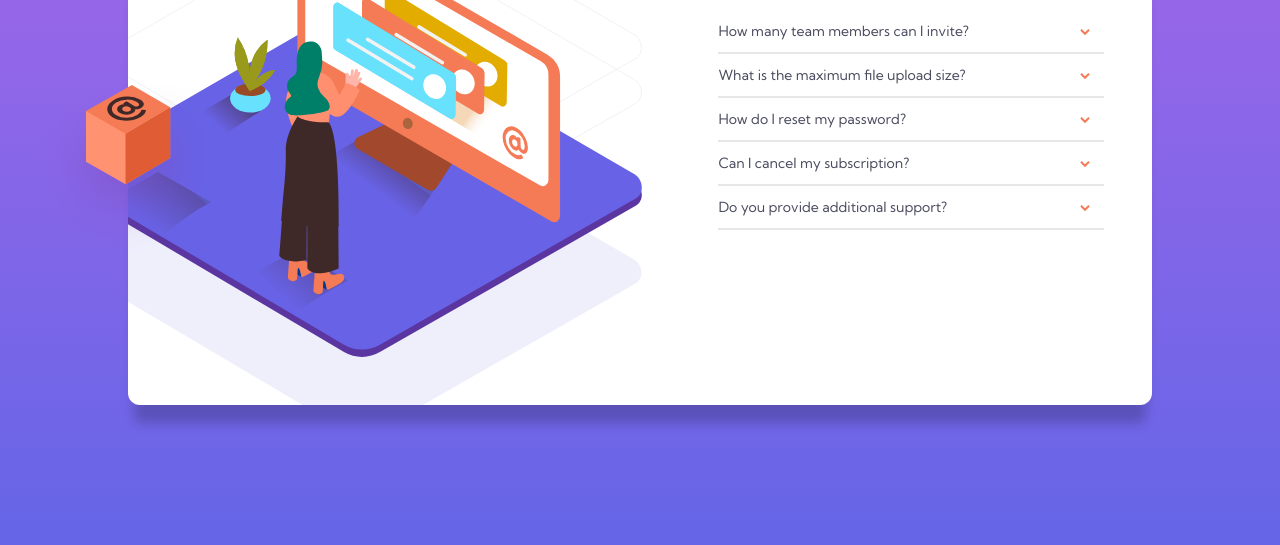
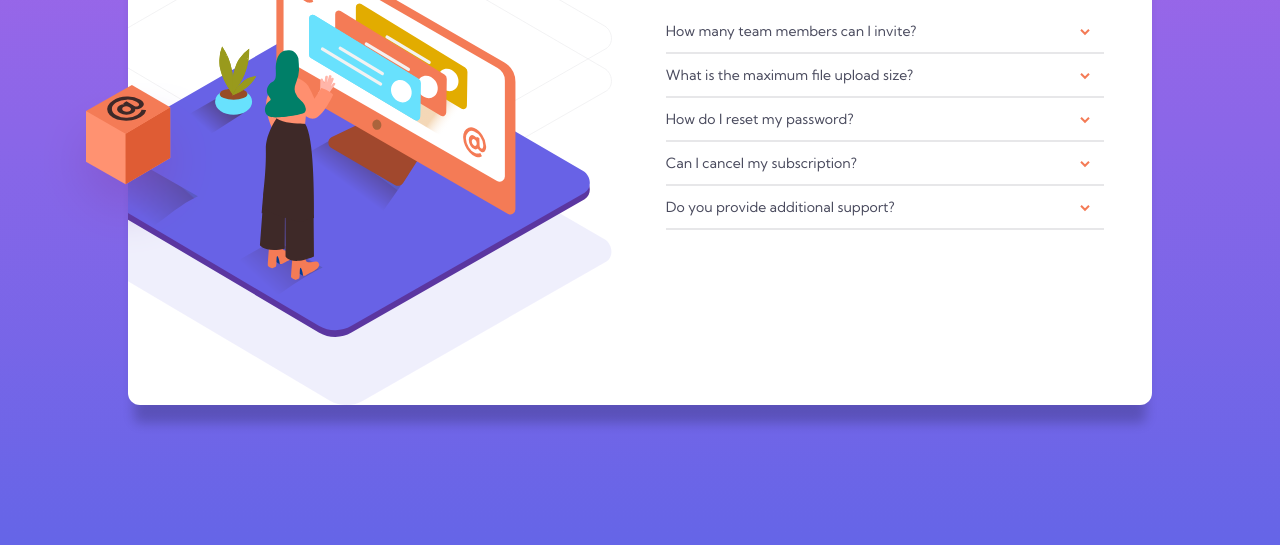
Before and after one commit to nicm42/faq-accordion-card-main, a website: page index.html in a window 1280 px wide. Shown: the part 271-816 px from the top of the page. Drawn offline with Linux system fonts and the light colour scheme.

Commit message:
Updated accordion and image widths at medium size

```diff
--- a/src/_accordion.scss
+++ b/src/_accordion.scss
@@ -1,11 +1,12 @@
 .accordion {
   @include breakpoint-up(medium) {
     padding: 4em 4em 4em 1em;
-    flex-basis: 40%;
+    flex-basis: 50%;
   }
 
   @include breakpoint-up(large) {
     padding-right: 9em;
+    flex-basis: 40%;
   }
 }
 
--- a/src/_images.scss
+++ b/src/_images.scss
@@ -8,6 +8,10 @@
     background: url(images/illustration-woman-online-desktop.svg) -5vw 50% / contain,
                 url(images/bg-pattern-desktop.svg) -5vw 0 / cover;
     background-repeat: no-repeat;
+  }
+
+  @include breakpoint-up(large) {
+    flex-basis: 60%;
   }
 }
 
```
Also changed, not shown: styles.css, 1 other file.
